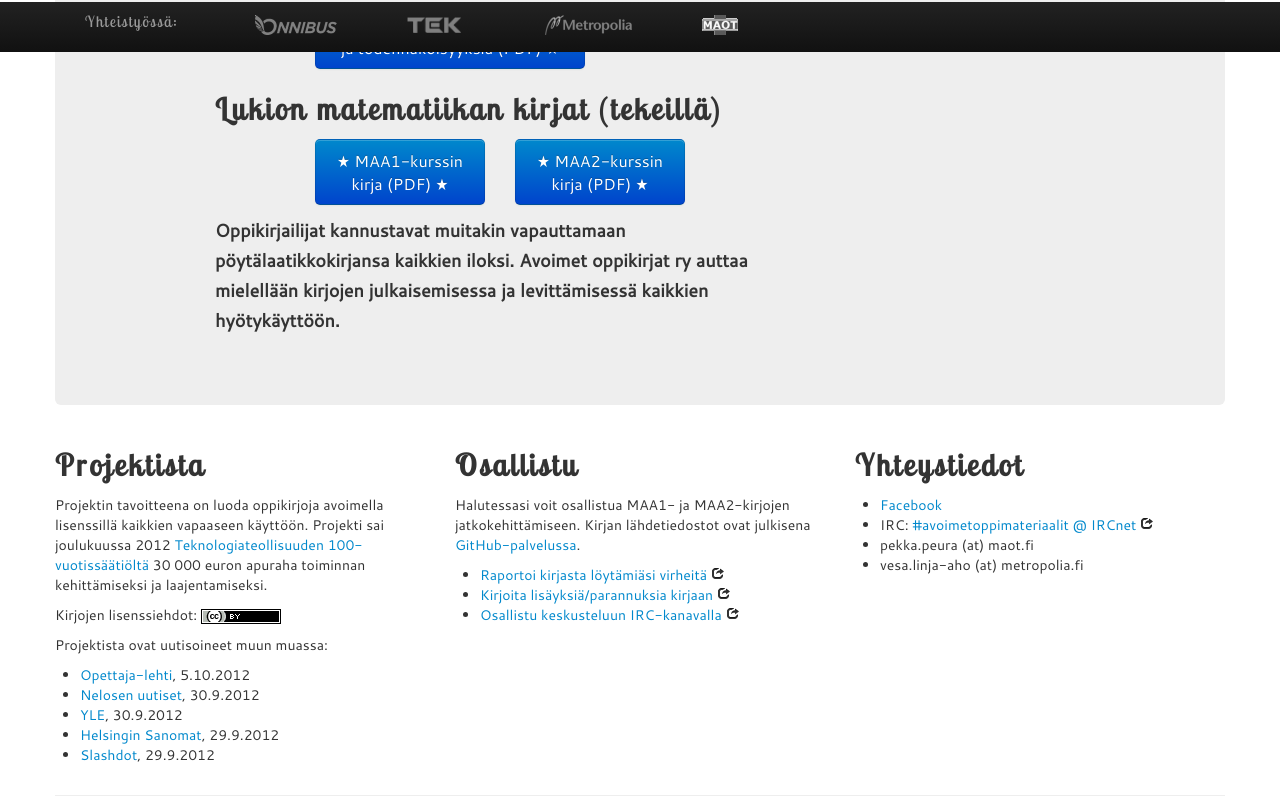
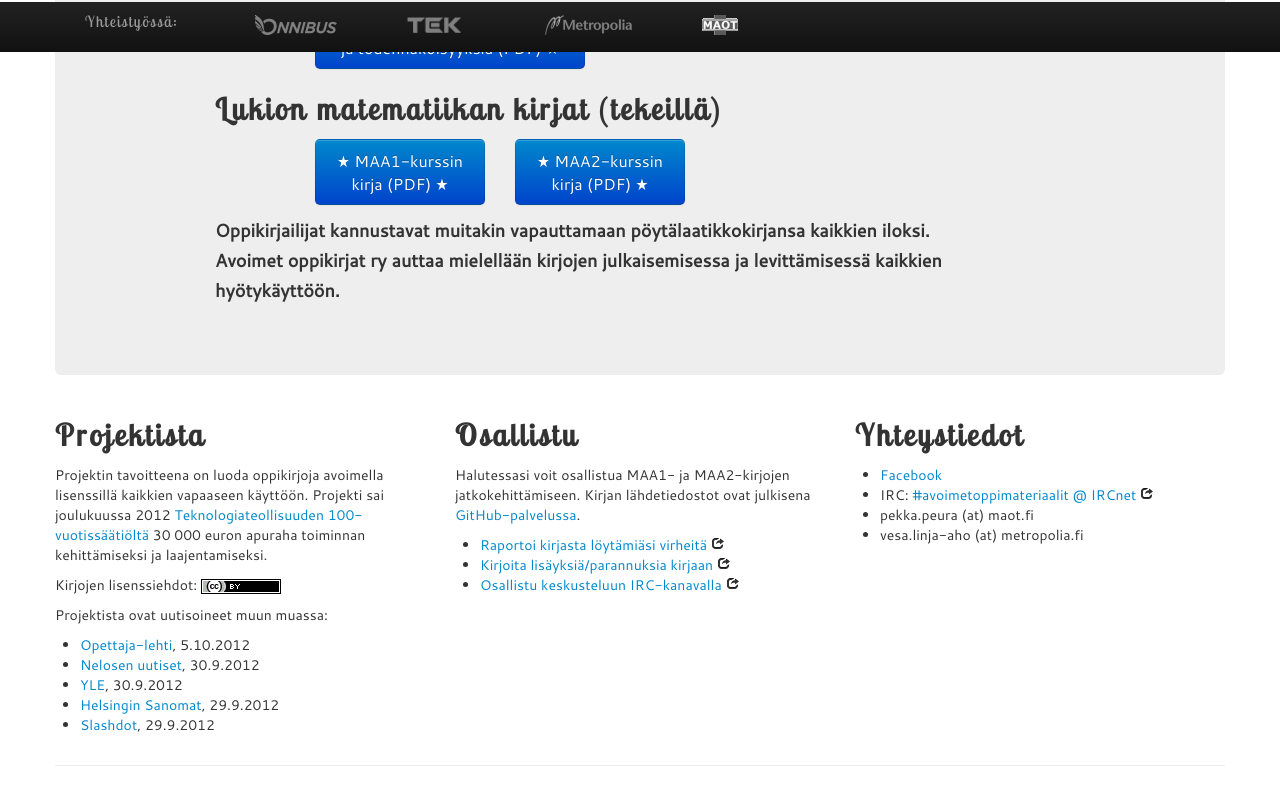
Before and after one commit to avoinoppikirja/nettisivu, a plain HTML site: page index.html in a window 1280 px wide. Shown: the part 748-1548 px from the top of the page. Drawn offline with nearby package versions, Linux system fonts and the light colour scheme.

Commit message:
Update index.html

```diff
--- a/index.html
+++ b/index.html
@@ -160,7 +160,7 @@
                   </p>
                 </div>
                  <div class="row">
-                  <p class="offset1 span6">
+                  <p class="offset1 span8">
                     <strong>Oppikirjailijat kannustavat muitakin vapauttamaan pöytälaatikkokirjansa
                     kaikkien iloksi. Avoimet oppikirjat ry auttaa mielellään
                     kirjojen julkaisemisessa ja levittämisessä kaikkien hyötykäyttöön.</strong>
```
